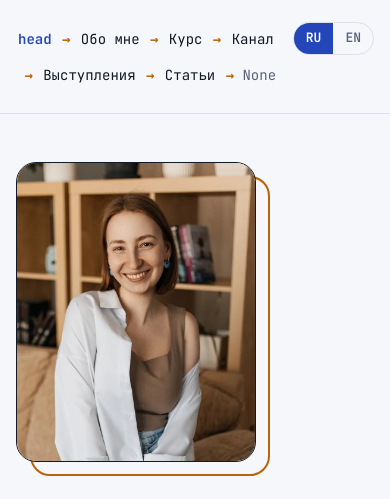
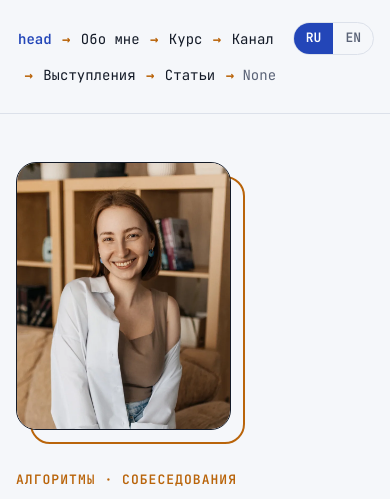
Before and after one commit to korovkina/korovkina-site, a plain HTML site: page index.html in a window 390 px wide. Shown: the top 499 px of the page. Drawn offline with Linux system fonts and the light colour scheme.

Commit message:
Фото на главной меньше, цепочка не переносится
Co-Authored-By: Claude Code <noreply@anthropic.com>

```diff
--- a/styles.css
+++ b/styles.css
@@ -339,7 +339,7 @@ h2 { font-size: clamp(1.6rem, 3.6vw, 2.4rem); line-height: 1.15; }
 .privacy-note { margin: 20px 0 0; color: var(--muted); font-size: 0.875rem; }
 
 /* ---------- hero photo ---------- */
-.hero-grid { display: grid; grid-template-columns: minmax(0, 1fr) minmax(0, 22rem); gap: 40px 64px; align-items: center; }
+.hero-grid { display: grid; grid-template-columns: minmax(0, 1fr) minmax(0, 16rem); gap: 40px 56px; align-items: center; }
 .hero-text { min-width: 0; }
 .hero-photo { margin: 0; position: relative; isolation: isolate; }
 .hero-photo img {
@@ -350,9 +350,10 @@ h2 { font-size: clamp(1.6rem, 3.6vw, 2.4rem); line-height: 1.15; }
   /* «указатель» на фото: тот же оранжевый, что у стрелок в цепочке */
   content: ""; position: absolute; inset: 14px -14px -14px 14px; border: 2px solid var(--ptr); border-radius: 20px; z-index: -1;
 }
-@media (max-width: 820px) {
+/* фото сбоку, только пока цепочка «задача → … → собеседование» помещается в одну строку рядом с ним */
+@media (max-width: 1060px) {
   .hero-grid { grid-template-columns: minmax(0, 1fr); }
-  .hero-photo { order: -1; width: min(240px, 70%); }
+  .hero-photo { order: -1; width: min(220px, 60%); }
 }
 .talk-info .talk-date { font-family: var(--f-mono, monospace); font-size: 0.8125rem; letter-spacing: 0.04em; color: var(--muted); order: -1; }
 
```
